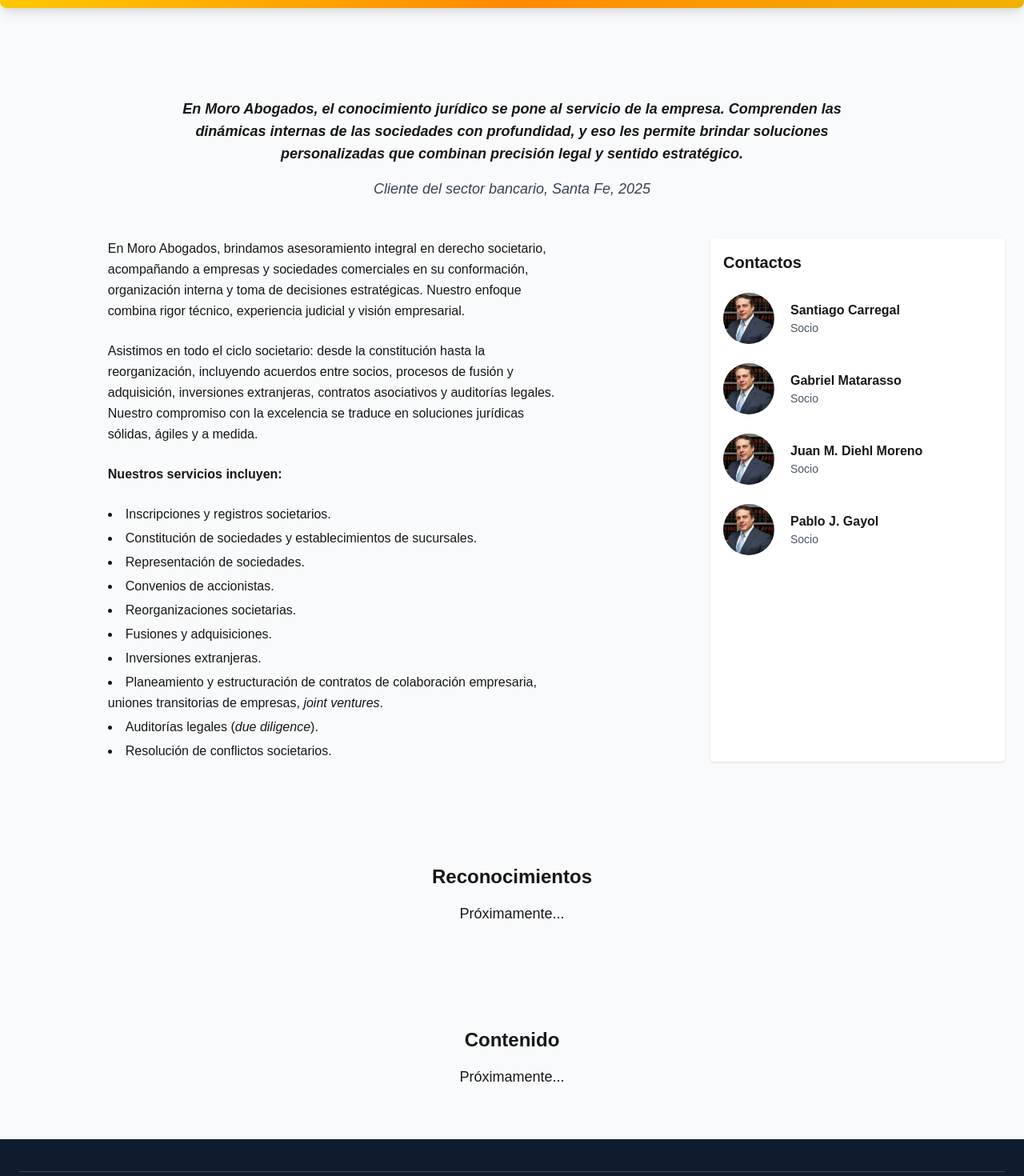
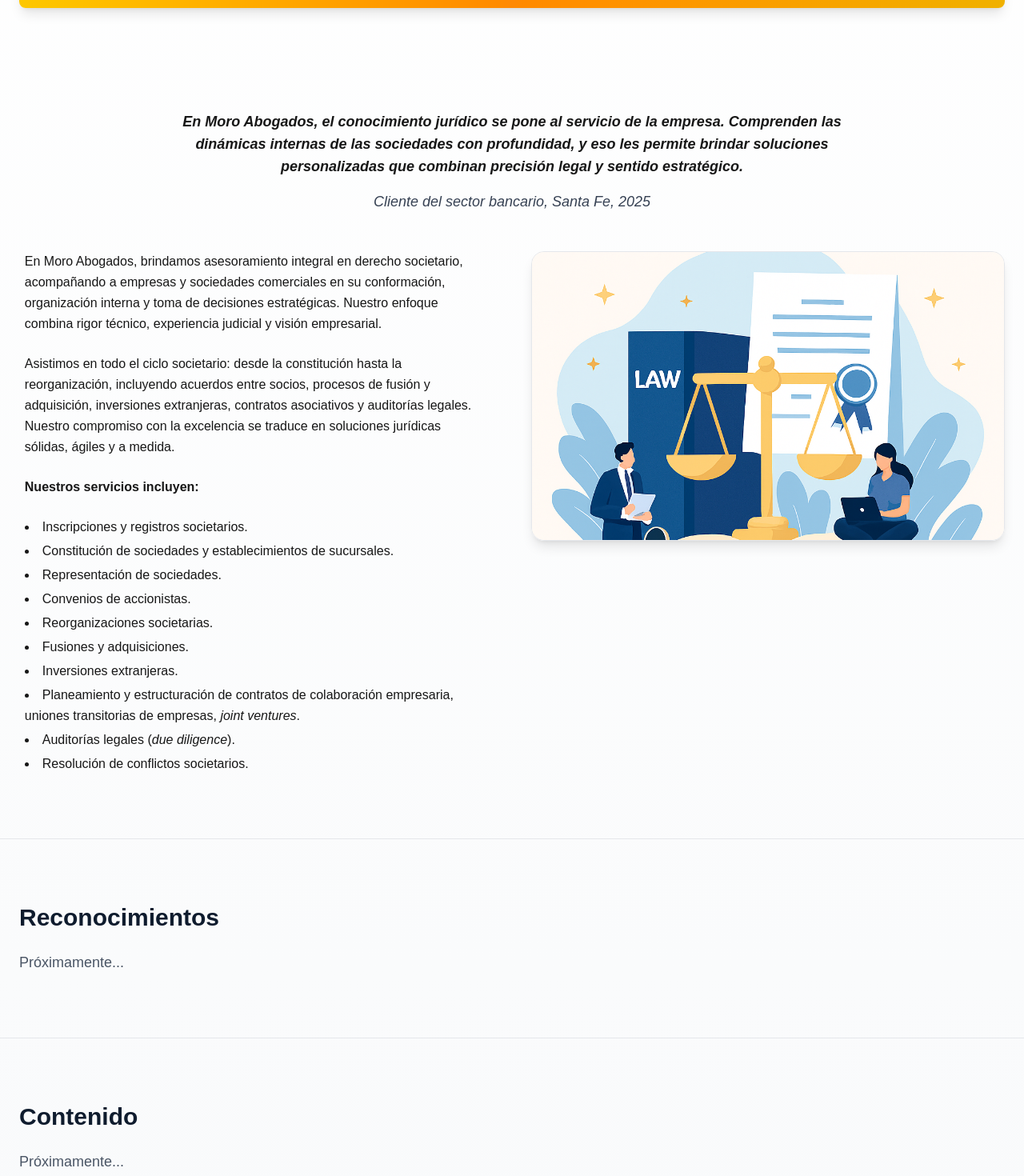
Before and after one commit to BHeydeBautista/MoroAbogados, a Next.js app: page /areas/derecho-societario in a window 1280 px wide. Shown: the part 374-1844 px from the top of the page at 80% size. Built offline with nearby package versions, Linux system fonts and the light colour scheme.

Commit message:
info: arregle visuales derechos societarios

```diff
--- a/src/app/areas/derecho-societario/page.tsx
+++ b/src/app/areas/derecho-societario/page.tsx
@@ -5,73 +5,92 @@
 import AreaQuote from "@/components/areas/AreaQuote";
 import AreaLayout from "@/components/areas/AreaLayout";
 import AreaTextContent from "@/components/areas/AreaTextContent";
-import AreaContacts from "@/components/areas/AreaContacts";
 
 export default function DerechoSocietarioPage() {
-  const tabs = [
-    "Información General",
-    "Contactos",
-    "Reconocimientos",
-    "Contenido",
-  ];
+  const tabs = ["Información General", "Reconocimientos", "Contenido"];
   const [activeTab, setActiveTab] = useState(tabs[0]);
 
-  // Refs para cada sección
+  // refs
   const infoRef = useRef<HTMLDivElement>(null);
-  const contactoRef = useRef<HTMLDivElement>(null);
   const reconocimientosRef = useRef<HTMLDivElement>(null);
   const contenidoRef = useRef<HTMLDivElement>(null);
 
   useEffect(() => {
     const sectionMap: Record<string, React.RefObject<HTMLDivElement | null>> = {
       "Información General": infoRef,
-      Contactos: contactoRef,
       Reconocimientos: reconocimientosRef,
       Contenido: contenidoRef,
     };
 
     const targetRef = sectionMap[activeTab];
     if (targetRef?.current) {
-      const yOffset = -80; // Ajustar si tenés navbar fija
+      const yOffset = -80;
       const y =
         targetRef.current.getBoundingClientRect().top +
         window.pageYOffset +
         yOffset;
+
       window.scrollTo({ top: y, behavior: "smooth" });
     }
   }, [activeTab]);
 
   return (
-    <main className="bg-gray-50 text-neutral-900 min-h-screen pt-20">
+    <main className="bg-gradient-to-b from-white to-gray-50 text-neutral-900 min-h-screen pt-20">
+      {/* Tabs */}
       <AreaTabs tabs={tabs} activeTab={activeTab} onTabChange={setActiveTab} />
-      <AreaHeader title="Derecho Societario" />
 
-      {/* Información General */}
-      <section ref={infoRef} className="max-w-7xl mx-auto px-6 py-16">
-        <AreaQuote />
-        <AreaLayout left={<AreaTextContent />} right={
-          <div ref={contactoRef}>
-            <AreaContacts />
+      {/* Header */}
+      <div className="max-w-7xl mx-auto px-6">
+        <AreaHeader title="Derecho Societario" />
+      </div>
+
+      {/* === INFORMACIÓN GENERAL === */}
+      <section
+        ref={infoRef}
+        className="max-w-7xl mx-auto px-6 py-20 border-b border-gray-200"
+      >
+        <div className="mb-12">
+          <AreaQuote />
+        </div>
+
+        <div className="grid grid-cols-1 lg:grid-cols-2 gap-12 items-start">
+          <div className="space-y-6 text-lg leading-relaxed">
+            <AreaTextContent />
           </div>
-        } />
+
+          {/* Lado derecho: imagen estilo legal, elegante */}
+          <div className="relative">
+            <div className="rounded-2xl overflow-hidden shadow-lg border border-gray-200">
+              <img
+                src="/img/areas/societario.jpg"
+                alt="Derecho Societario"
+                className="w-full h-[360px] object-cover"
+              />
+            </div>
+          </div>
+        </div>
       </section>
 
-      {/* Reconocimientos */}
+      {/* === RECONOCIMIENTOS === */}
       <section
         ref={reconocimientosRef}
-        className="max-w-7xl mx-auto px-6 py-16 text-center text-lg"
+        className="max-w-7xl mx-auto px-6 py-20 border-b border-gray-200"
       >
-        <h2 className="text-2xl font-semibold mb-4">Reconocimientos</h2>
-        Próximamente...
+        <h2 className="text-3xl font-semibold mb-6 text-[#0F1C2E]">
+          Reconocimientos
+        </h2>
+        <p className="text-gray-600 text-lg">Próximamente...</p>
       </section>
 
-      {/* Contenido */}
+      {/* === CONTENIDO === */}
       <section
         ref={contenidoRef}
-        className="max-w-7xl mx-auto px-6 py-16 text-center text-lg"
+        className="max-w-7xl mx-auto px-6 py-20"
       >
-        <h2 className="text-2xl font-semibold mb-4">Contenido</h2>
-        Próximamente...
+        <h2 className="text-3xl font-semibold mb-6 text-[#0F1C2E]">
+          Contenido
+        </h2>
+        <p className="text-gray-600 text-lg">Próximamente...</p>
       </section>
     </main>
   );
--- a/src/app/page.tsx
+++ b/src/app/page.tsx
@@ -1,6 +1,6 @@
 import HeroCarousel from "@/components/hero/HeroCarousel";
 import PostsContent from "@/components/Posts/PostsContent";
-import PracticeAreas from "@/components/PracticeAreas";
+import PracticeAreas from "@/components/areas/PracticeAreas";
 import Profile from "@/components/Profile";
 
 export default function Home() {
```
Also changed, not shown: public/img/areas/societario.jpg (added), src/components/areas/AreaCard.tsx (renamed from src/components/AreaCard.tsx), src/components/areas/PracticeAreas.tsx (renamed from src/components/PracticeAreas.tsx).
